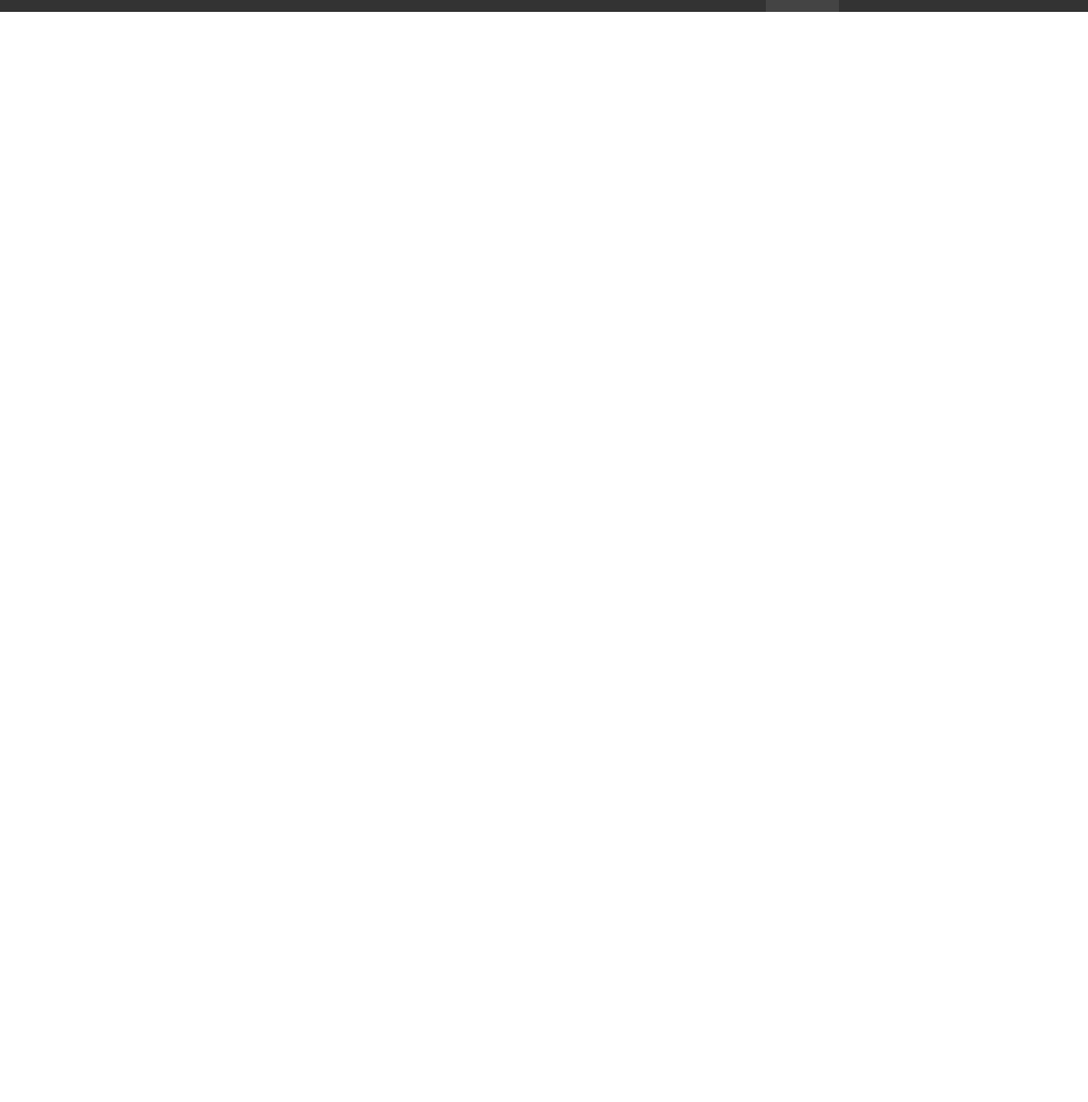
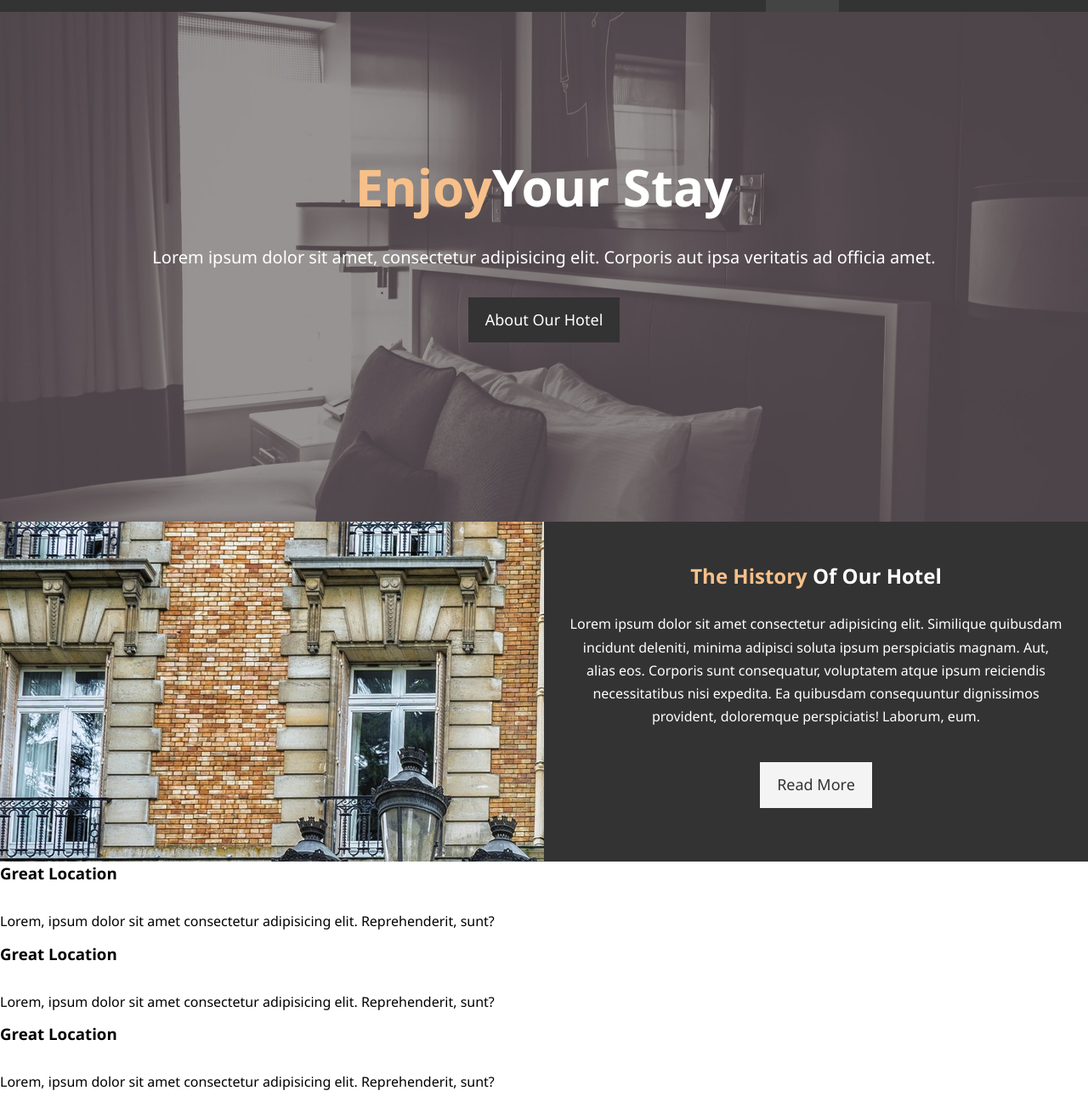
Before and after one commit to liadraz/HaifaBayHotel, a plain HTML site: page index.html in a window 1280 px wide. Shown: the part 53-1350 px from the top of the page at 85% size. Before the commit the page ends 800 px from the top, so only its background shows below. Drawn offline with Linux system fonts and the light colour scheme.

Commit message:
I added a showcase section to the  header, home-info section and features. Style file improved accordingly.

```diff
--- a/css/style.css
+++ b/css/style.css
@@ -30,6 +30,49 @@ p {
     max-width: 1100px;
     overflow: auto;
     padding: 0 20px;
+}
+
+.text-primary {
+  color: #f7c08a;
+}
+
+.lead {
+    font-size: 20px;
+}
+
+.btn {
+    display: inline-block;
+    font-size: 18px;
+    color: #fff;
+    background: #333;
+    padding: 13px 20px;
+    border: none;
+    cursor: pointer;
+}
+
+.btn:hover {
+    background: #f7c08a;
+    color: #333;
+}
+
+.btn-light {
+    background: #f4f4f4;
+    color: #333;
+}
+
+.bg-dark {
+    background: #333;
+    color: #fff;
+}
+
+.bg-light {
+    background: #f4f4f4;
+    color: #333;
+}
+
+.bg-primary {
+    background: #333;
+    color: #f7c08a;
 }
 
 /* Navbar */
@@ -68,3 +111,52 @@ p {
     background: #444;
     color: #f7c08a;
 }
+
+
+/* Showcase */
+#showcase {
+    background: url(../img/showcase.jpg) no-repeat center center/cover;
+    height: 600px;
+}
+
+#showcase .showcase-content {
+    color: #fff;
+    text-align: center;
+    padding-top: 170px;
+}
+
+#showcase .showcase-content h1 {
+    font-size: 60px;
+    line-height: 1.2em;
+}
+
+#showcase .showcase-content p {
+    padding-bottom: 20px;
+    line-height: 1.7em;
+}
+
+/* Home Info */
+
+#home-info {
+    height: 400px;
+}
+
+#home-info .info-img {
+    float: left;
+    width: 50%;
+    background: url(../img/photo-1.jpg) no-repeat;
+    min-height: 100%;
+}
+
+#home-info .info-content {
+    float: right;
+    width: 50%;
+    height: 100%;
+    text-align: center;
+    padding: 50px 30px;
+    overflow: hidden;
+}
+
+#home-info .info-content p {
+    padding-bottom: 30px;
+}
--- a/index.html
+++ b/index.html
@@ -21,6 +21,40 @@
                 </ul>
             </div>
         </nav>
+
+        <div id="showcase">
+            <div class="container">
+                <div class="showcase-content">
+                    <h1><span class="text-primary">Enjoy</span>Your Stay</h1>
+                    <p class="lead">Lorem ipsum dolor sit amet, consectetur adipisicing elit. Corporis aut ipsa veritatis ad officia amet.</p>
+                    <a class="btn" href="about.html">About Our Hotel</a>
+                </div>
+            </div>
+        </div>
     </header>
+
+    <section id="home-info" class="bg-dark">
+        <div class="info-img"></div>
+        <div class="info-content">
+            <h2><span class="text-primary">The History</span> Of Our Hotel</h2>
+            <p>Lorem ipsum dolor sit amet consectetur adipisicing elit. Similique quibusdam incidunt deleniti, minima adipisci soluta ipsum perspiciatis magnam. Aut, alias eos. Corporis sunt consequatur, voluptatem atque ipsum reiciendis necessitatibus nisi expedita. Ea quibusdam consequuntur dignissimos provident, doloremque perspiciatis! Laborum, eum.</p>
+            <a href="about.html" class="btn btn-light">Read More</a>
+        </div>
+    </section>
+
+    <sectio id="features">
+        <div class="box">
+            <h3>Great Location</h3>
+            <p>Lorem, ipsum dolor sit amet consectetur adipisicing elit. Reprehenderit, sunt?</p>
+        </div>
+        <div class="box">
+            <h3>Great Location</h3>
+            <p>Lorem, ipsum dolor sit amet consectetur adipisicing elit. Reprehenderit, sunt?</p>
+        </div>
+        <div class="box">
+            <h3>Great Location</h3>
+            <p>Lorem, ipsum dolor sit amet consectetur adipisicing elit. Reprehenderit, sunt?</p>
+        </div>
+    </sectio>
 </body>
 </html>
```
